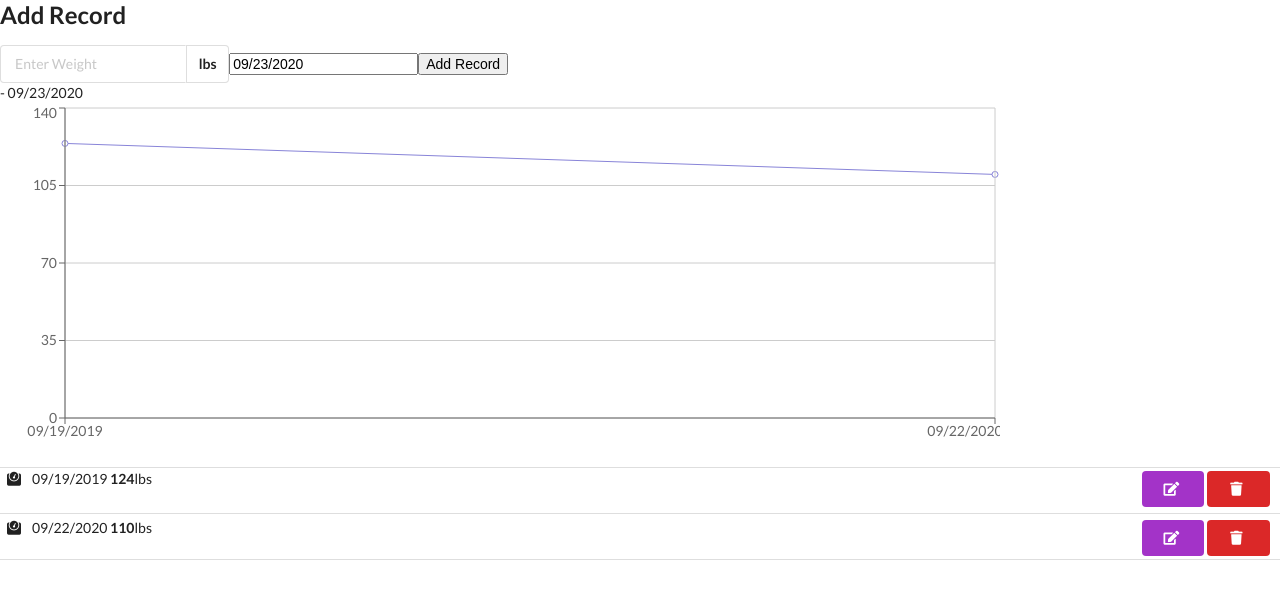
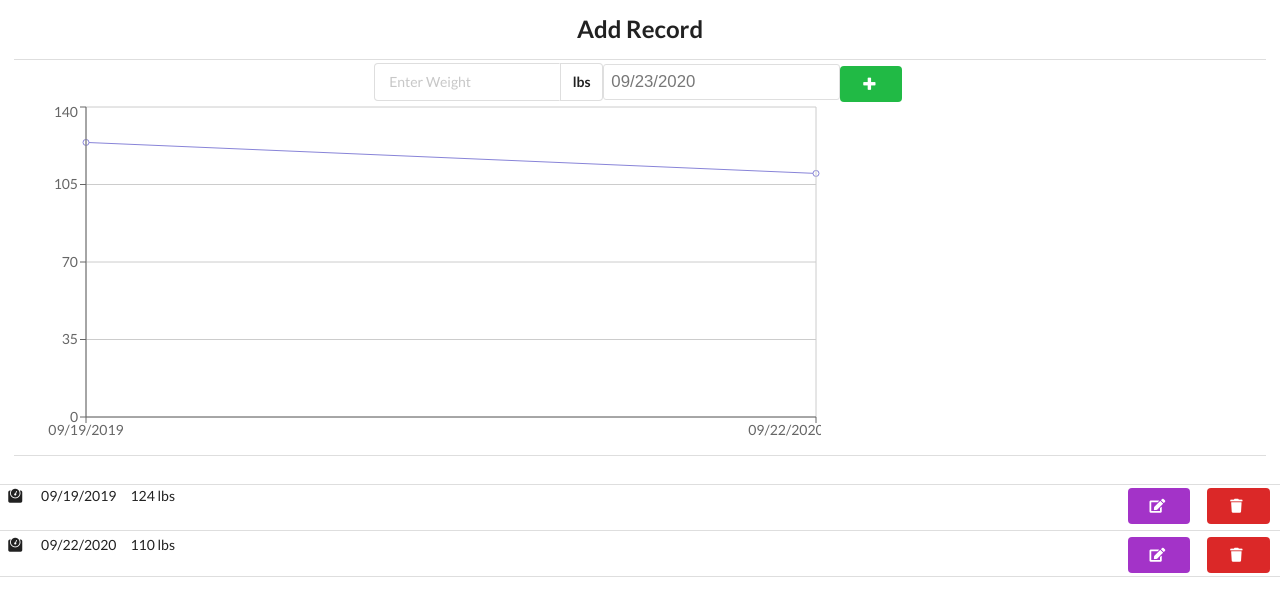
Before and after one commit to isabelchua/wulver, a React (Create React App) app: page / in a window 1280 px wide. Shown: the top 616 px of the page. Built offline with nearby package versions, Linux system fonts and the light colour scheme.

Commit message:
layout changes

```diff
--- a/src/App.css
+++ b/src/App.css
@@ -1,38 +1,143 @@
-.App {
-  text-align: center;
+* {
+	margin: 0;
+	padding: 0;
+	box-sizing: border-box;
 }
 
-.App-logo {
-  height: 40vmin;
-  pointer-events: none;
+/* .DayPicker {
+	flex-direction: row;
+	font-size: 2.5rem;
+	margin: 0;
+	padding: 0;
+	width: 100%;
+	height: 100%;
+} */
+
+.DayPickerInput {
+	font-size: 1.2rem;
+	margin: 0;
+
+	border-radius: 3px;
 }
 
-@media (prefers-reduced-motion: no-preference) {
-  .App-logo {
-    animation: App-logo-spin infinite 20s linear;
-  }
+.DayPickerInput input {
+	padding: 7px;
+	border-radius: 3px;
+	border: solid 1px rgb(223, 223, 223);
+	color: rgb(119, 119, 119);
 }
 
-.App-header {
-  background-color: #282c34;
-  min-height: 100vh;
-  display: flex;
-  flex-direction: column;
-  align-items: center;
-  justify-content: center;
-  font-size: calc(10px + 2vmin);
-  color: white;
+/* .DayPicker {
+	flex-direction: row;
+	font-size: 2.5rem;
+	margin: 0;
+	padding: 0;
+	width: 100%;
+	height: 100%;
 }
 
-.App-link {
-  color: #61dafb;
+.DayPicker-wrapper {
+	position: relative;
+	flex-direction: row;
+	user-select: none;
+	width: 100%;
+	margin: 0;
+	padding: 0;
 }
 
-@keyframes App-logo-spin {
-  from {
-    transform: rotate(0deg);
-  }
-  to {
-    transform: rotate(360deg);
-  }
+.DayPicker-Months {
+	display: flex;
+	flex-direction: column;
+	margin: 0;
+	padding: 0;
 }
+
+.DayPicker-Month {
+	display: table;
+	margin: 0;
+	padding: 0;
+	margin-top: auto;
+	border-spacing: 0;
+	border-collapse: collapse;
+	user-select: none;
+}
+
+.DayPicker-NavBar {
+	position: relative;
+	margin: 0;
+	padding: 0;
+}
+
+.DayPicker-NavButton {
+	position: absolute;
+	top: 1.4rem;
+	margin-top: 2px;
+	width: 1.25em;
+	height: 1.25em;
+	background-position: center;
+	background-size: 60%;
+	background-repeat: no-repeat;
+	color: #8b9898;
+	cursor: pointer;
+	outline: none;
+}
+
+.DayPicker-NavButton:hover {
+	opacity: 0.8;
+}
+
+.DayPicker-NavButton--interactionDisabled {
+	display: none;
+}
+
+.DayPicker-Caption {
+	display: table-caption;
+	border: 1px solid #e9e9e9;
+	padding: 0.5em 0.5em;
+	background-color: #f1f1f1;
+	text-align: center;
+	margin: 0;
+}
+
+.DayPicker-Caption > div {
+	font-family: "Open Sans", monospace;
+	font-weight: 600;
+	margin: 0;
+	padding: 0;
+}
+
+.DayPicker-WeekdaysRow {
+	display: none;
+	margin: 0;
+	padding: 0;
+}
+
+/*.DayPicker-Body {
+	display: table-row-group;
+}*/
+
+/* .DayPicker-Week {
+	display: table-row;
+	margin: 0;
+	padding: 0;
+}
+
+.DayPicker-Day {
+	display: table-cell;
+	padding: 0.8em;
+	border: 1px solid #d0d4d9;
+	vertical-align: middle;
+	text-align: center;
+	cursor: pointer;
+	width: 6rem;
+	margin: 0;
+}
+
+.DayPicker-TodayButton {
+	background-color: transparent;
+	background-image: none;
+	box-shadow: none;
+	color: #4a90e2;
+	font-size: 0.875em;
+	cursor: pointer;
+}  */
--- a/src/App.js
+++ b/src/App.js
@@ -1,6 +1,6 @@
 import React from "react";
 import PostState from "./components/context/PostState";
-
+import "./App.css";
 import RecordForm from "./RecordForm";
 
 function App() {
--- a/src/RecordForm.js
+++ b/src/RecordForm.js
@@ -111,7 +111,7 @@ function RecordForm() {
 	);
 
 	const renderLineChart = (
-		<LineChart width={1000} height={350} data={sortByDate}>
+		<LineChart width={800} height={350} data={sortByDate}>
 			<Line type="monotone" dataKey="weight" stroke="#8884d8" />
 			<CartesianGrid stroke="#ccc" />
 			<XAxis dataKey="date" />
@@ -121,20 +121,18 @@ function RecordForm() {
 
 	return (
 		<div>
+			<div class="ui center aligned basic segment">
 				<h2 className="text-primary">
 					{current ? (
 						<span style={{ color: "red" }}>Edit Record</span>
 					) : (
 						"Add Record"
 					)}
-				{current && (
-					<div>
-						<button onClick={clearForm}>Cancel</button>
-					</div>
-				)}
 				</h2>
-			<form onSubmit={onSubmit}>
-				<div className="ui right labeled input">
+				<div class="ui relaxed celled list">
+					<div className="item ui">
+						<form onSubmit={onSubmit} className="item ui four column row">
+							<div className="ui right labeled input column">
 								<input
 									type="text"
 									value={weight || ""}
@@ -144,11 +142,18 @@ function RecordForm() {
 								/>
 								<div class="ui basic label">lbs</div>{" "}
 							</div>
+							<div className="ui right labeled input column">
 								<DayPickerInput
 									name="date"
-					value={date || `${dateFnsFormat(new Date(), "MM/dd/yyyy")}`}
+									value={
+										date ||
+										`${dateFnsFormat(new Date(), "MM/dd/yyyy")}`
+									}
 									formatDate={formatDate}
-					placeholder={`${dateFnsFormat(new Date(), "MM/dd/yyyy")}`}
+									placeholder={`${dateFnsFormat(
+										new Date(),
+										"MM/dd/yyyy"
+									)}`}
 									format="MM/dd/yyyy"
 									onChange={onChange}
 									onDayChange={handleDayChange}
@@ -158,15 +163,43 @@ function RecordForm() {
 										todayButton: "Today"
 									}}
 								/>
-				<input
+							</div>
+							{/* <input
 							type="submit"
 							value={current ? "Edit Record" : "Add Record"}
 							//onClick={clearForm}
-				/>
+						/> */}
+							{current ? (
+								<div className="ui animated fade button red  column">
+									<div className="hidden content">Edit Record</div>
+									<div className="visible content">
+										<i className="edit icon"></i>
+									</div>
+								</div>
+							) : (
+								<div className="ui animated fade button green  column">
+									<div className="hidden content">Add Record</div>
+									<div className="visible content">
+										<i className="plus icon"></i>
+									</div>
+								</div>
+							)}
+							{current && (
+								<div
+									className="ui button red  column"
+									onClick={clearForm}
+								>
+									<div className="content">Cancel</div>
+								</div>
+							)}
 						</form>
-			{weight} - {date}
+						{/* {weight} - {date} */}
 						{renderLineChart}
-			<div class="ui relaxed celled  animated list">
+					</div>
+				</div>
+			</div>
+
+			<div class="ui relaxed celled animated list">
 				{sortByDate &&
 					sortByDate.map(stat => {
 						return <Stat stat={stat} key={stat.id} />;
--- a/src/Stat.js
+++ b/src/Stat.js
@@ -14,20 +14,10 @@ function Stat({ stat }) {
 	};
 
 	return (
-		<div className="item">
-			<div className="right floated middle aligned content">
+		<div className="item ui five column row">
+			<div className="right floated column">
 				<div
-					className="ui animated button purple"
-					tabindex="0"
-					onClick={() => setPost(stat)}
-				>
-					<div className="hidden content">Edit</div>
-					<div className="visible content">
-						<i className="edit icon"></i>
-					</div>
-				</div>
-				<div
-					className="ui animated button red"
+					className="ui animated button red column"
 					tabindex="0"
 					onClick={onDelete}
 				>
@@ -37,11 +27,24 @@ function Stat({ stat }) {
 					</div>
 				</div>
 			</div>
-			<i className="weight middle aligned icon"></i>
-			<div className="content middle aligned ">
-				{/* <div className="header">Semantic-Org/Semantic-UI</div> */}
-				{date} <b>{weight}</b>lbs{" "}
+			<div className="right floated column">
+				<div
+					className="ui animated button purple column"
+					tabindex="0"
+					onClick={() => setPost(stat)}
+				>
+					<div className="hidden content">Edit</div>
+					<div className="visible content">
+						<i className="edit icon"></i>
+					</div>
+				</div>{" "}
 			</div>
+
+			<div className="left floated content column">
+				<i className="weight icon"></i>
+			</div>
+			<div className="left floated content column">{date}</div>
+			<div className="left floated content  column ">{weight} lbs </div>
 		</div>
 	);
 }
```
Lines whose indentation alone changed are shown as unchanged.
